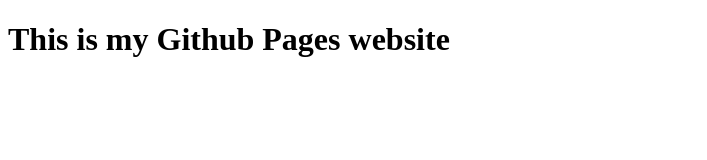
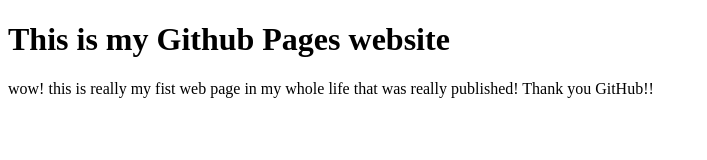
Before and after one commit to LilyPumpkin/lilypumpkib.github.io, a plain HTML site: page index.html in a window 1280 px wide. Shown: the whole page, without its empty margins (0-707 px from the left). Drawn offline with Linux system fonts and the light colour scheme.

Commit message:
add paragraph

```diff
--- a/index.html
+++ b/index.html
@@ -7,5 +7,6 @@
 </head>
 <body>
     <h1>This is my Github Pages website</h1>
+    wow! this is really my fist web page in my whole life that was really published! Thank you GitHub!!
 </body>
 </html>
```
